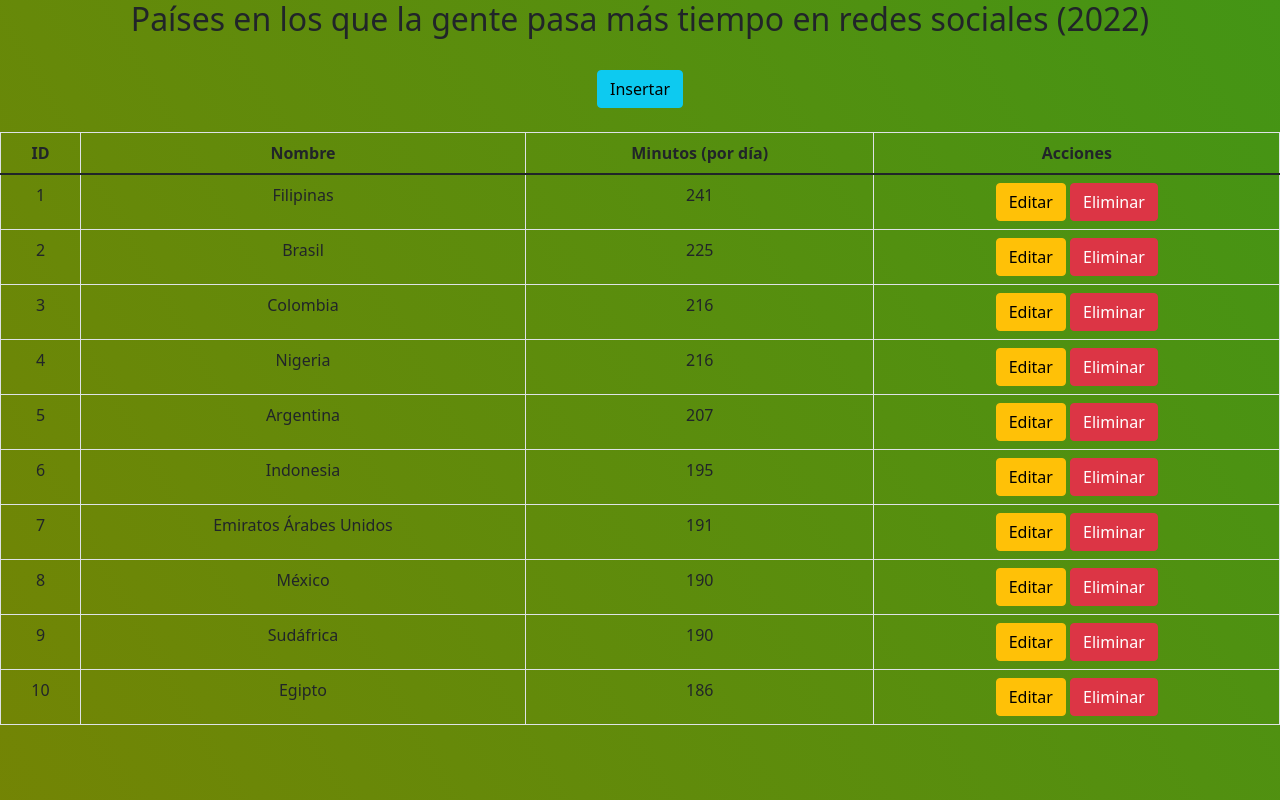
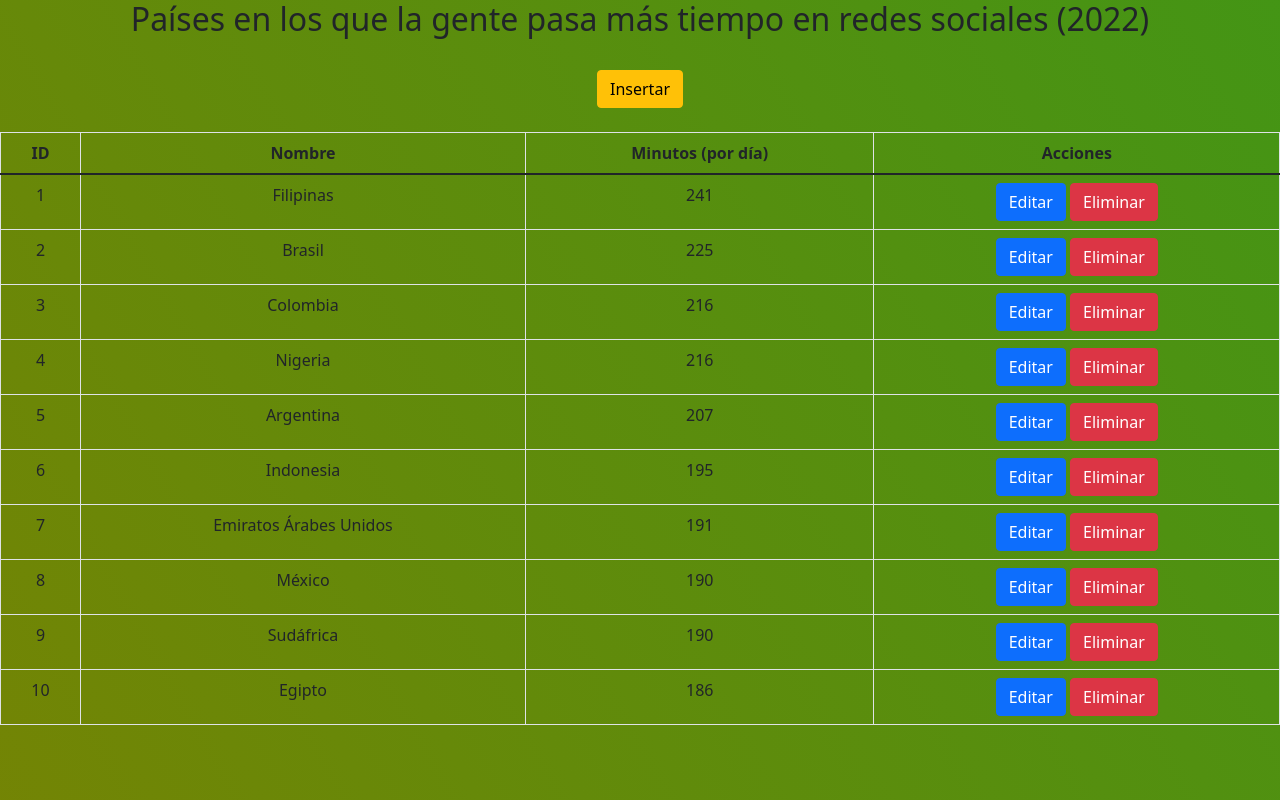
Before and after one commit to ZekoCode/Hooks, a React (Create React App) app: page / in a window 1280 px wide. Built offline with nearby package versions, Linux system fonts and the light colour scheme.

Commit message:
Updatess

```diff
--- a/src/App.js
+++ b/src/App.js
@@ -77,7 +77,7 @@ setPaisSeleccionado(elemento);
     <div className="App">
       <h2>Países en los que la gente pasa más tiempo en redes sociales (2022)</h2>
       <br />
-    <button className="btn btn-info" onClick={()=>abrirModalInsertar()}>Insertar</button>
+    <button className="btn btn-warning" onClick={()=>abrirModalInsertar()}>Insertar</button>
     <br /><br />
       <table className="table table-bordered">
         <thead>
@@ -94,7 +94,7 @@ setPaisSeleccionado(elemento);
               <td>{elemento.id}</td>
               <td>{elemento.nombre}</td>
               <td>{elemento.minutos}</td>
-              <td><button className="btn btn-warning" onClick={()=>seleccionarPais(elemento, 'Editar')}>Editar</button> {"   "}
+              <td><button className="btn btn-primary" onClick={()=>seleccionarPais(elemento, 'Editar')}>Editar</button> {"   "}
               <button className="btn btn-danger" onClick={()=>seleccionarPais(elemento, 'Eliminar')}>Eliminar</button></td>
             </tr>
           ))
```
